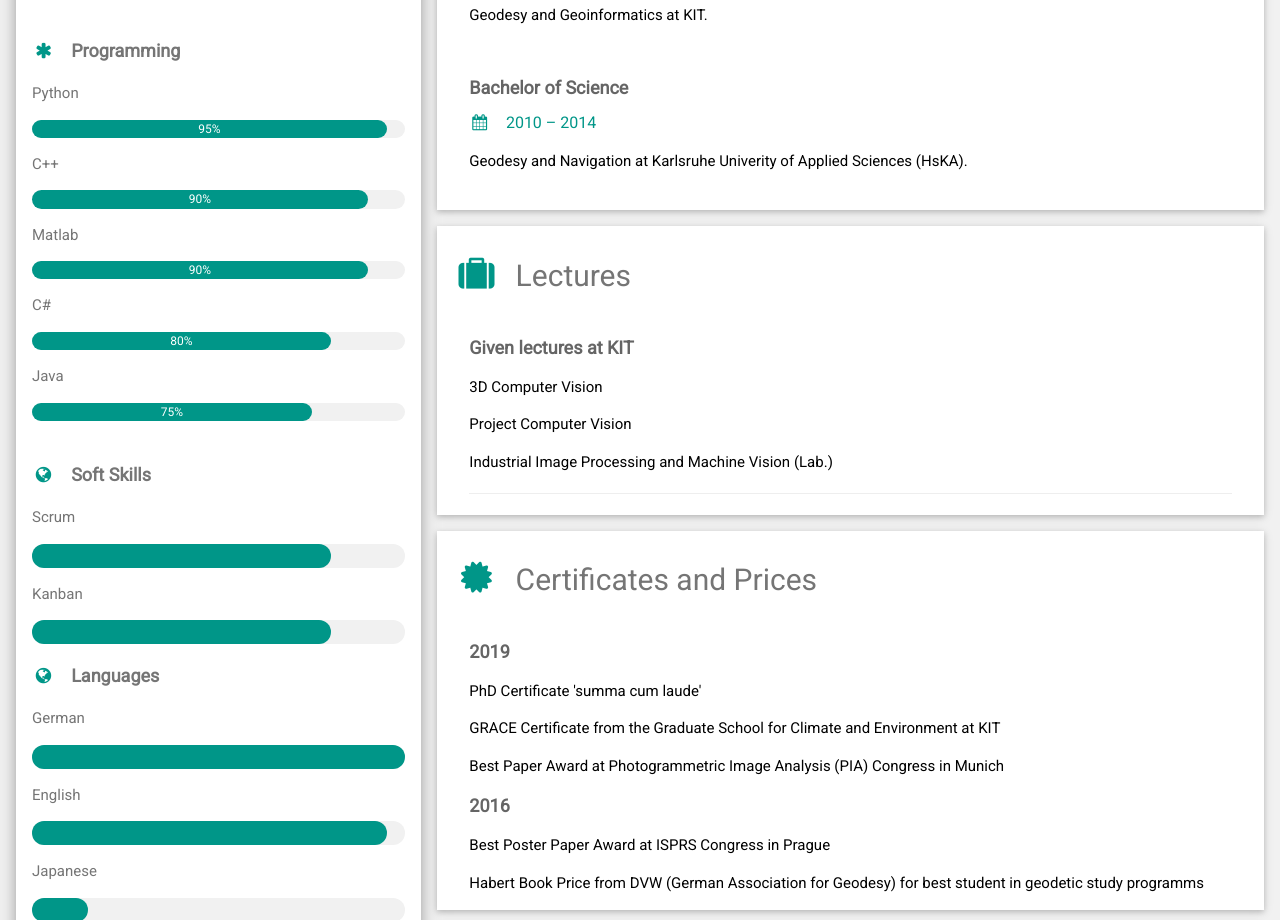
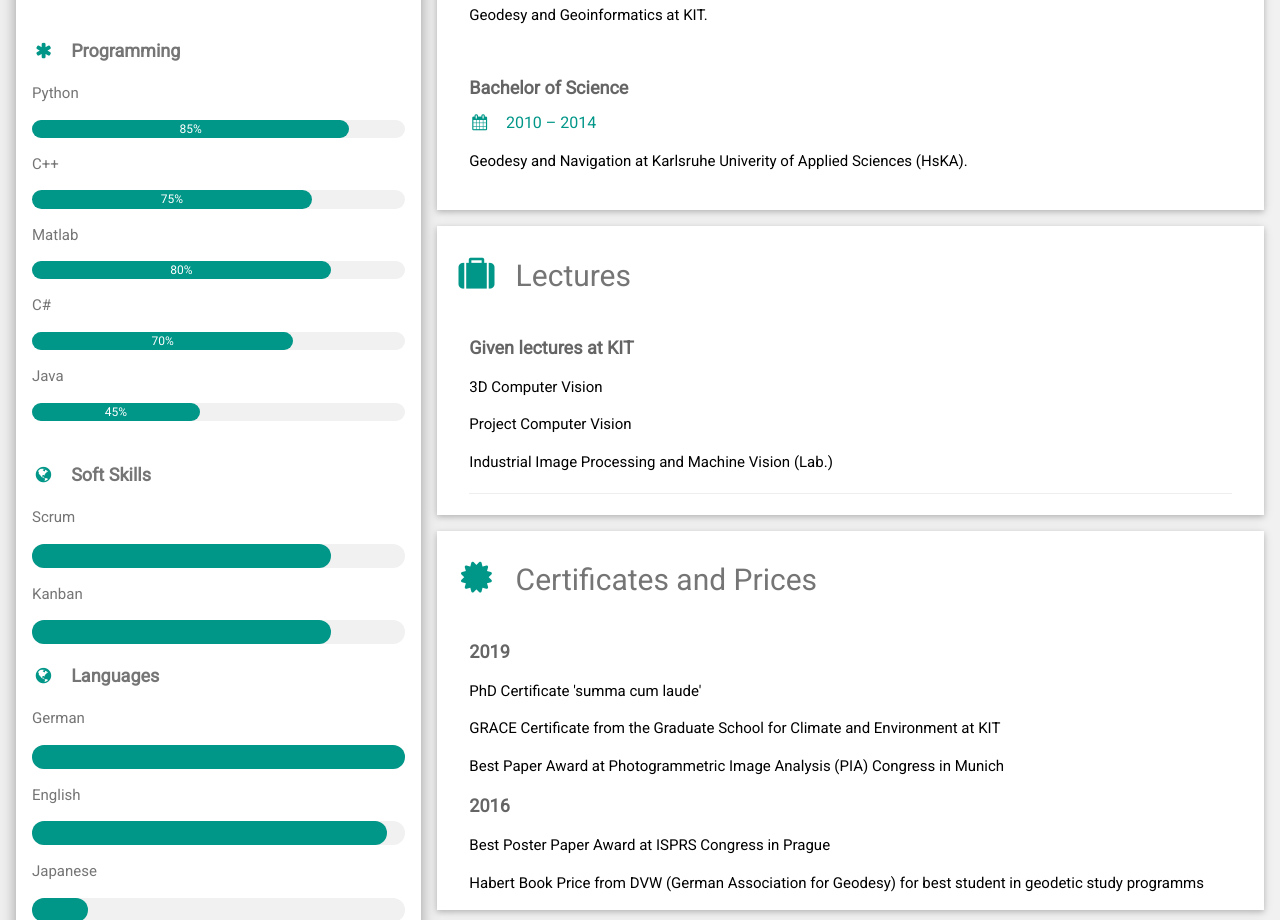
Before and after one commit to muma1018/muma1018.github.io, a plain HTML site: page index.html in a window 1280 px wide. Shown: the part 1192-2112 px from the top of the page. Drawn offline with nearby package versions, Linux system fonts and the light colour scheme.

Commit message:
Update index.html

```diff
--- a/index.html
+++ b/index.html
@@ -84,31 +84,31 @@
                                     class="fa fa-asterisk fa-fw w3-margin-right w3-text-teal"></i>Programming</b></p>
                         <p>Python</p>
                         <div class="w3-light-grey w3-round-xlarge w3-small">
-                            <div class="w3-container w3-center w3-round-xlarge w3-teal" style="width:95%">95%</div>
+                            <div class="w3-container w3-center w3-round-xlarge w3-teal" style="width:85%">85%</div>
                         </div>
 
                         <p>C++</p>
                         <div class="w3-light-grey w3-round-xlarge w3-small">
-                            <div class="w3-container w3-center w3-round-xlarge w3-teal" style="width:90%">
-								 <div class="w3-center w3-text-white">90%</div>
+                            <div class="w3-container w3-center w3-round-xlarge w3-teal" style="width:75%">
+								 <div class="w3-center w3-text-white">75%</div>
                             </div>
 						</div>
                         <p>Matlab</p>
-                        <div class="w3-light-grey w3-round-xlarge w3-small">
-                            <div class="w3-container w3-center w3-round-xlarge w3-teal" style="width:90%">
-								 <div class="w3-center w3-text-white">90%</div>
-                        		 </div>
-						</div>
-						<p>C#</p>
                         <div class="w3-light-grey w3-round-xlarge w3-small">
                             <div class="w3-container w3-center w3-round-xlarge w3-teal" style="width:80%">
 								 <div class="w3-center w3-text-white">80%</div>
                         		 </div>
 						</div>
+						<p>C#</p>
+                        <div class="w3-light-grey w3-round-xlarge w3-small">
+                            <div class="w3-container w3-center w3-round-xlarge w3-teal" style="width:70%">
+								 <div class="w3-center w3-text-white">70%</div>
+                        		 </div>
+						</div>
 						<p>Java</p>
                         <div class="w3-light-grey w3-round-xlarge w3-small">
-                            <div class="w3-container w3-center w3-round-xlarge w3-teal" style="width:75%">
-								 <div class="w3-center w3-text-white">75%</div>
+                            <div class="w3-container w3-center w3-round-xlarge w3-teal" style="width:45%">
+								 <div class="w3-center w3-text-white">45%</div>
                         		 </div>
 						</div>
                         <br>
```
